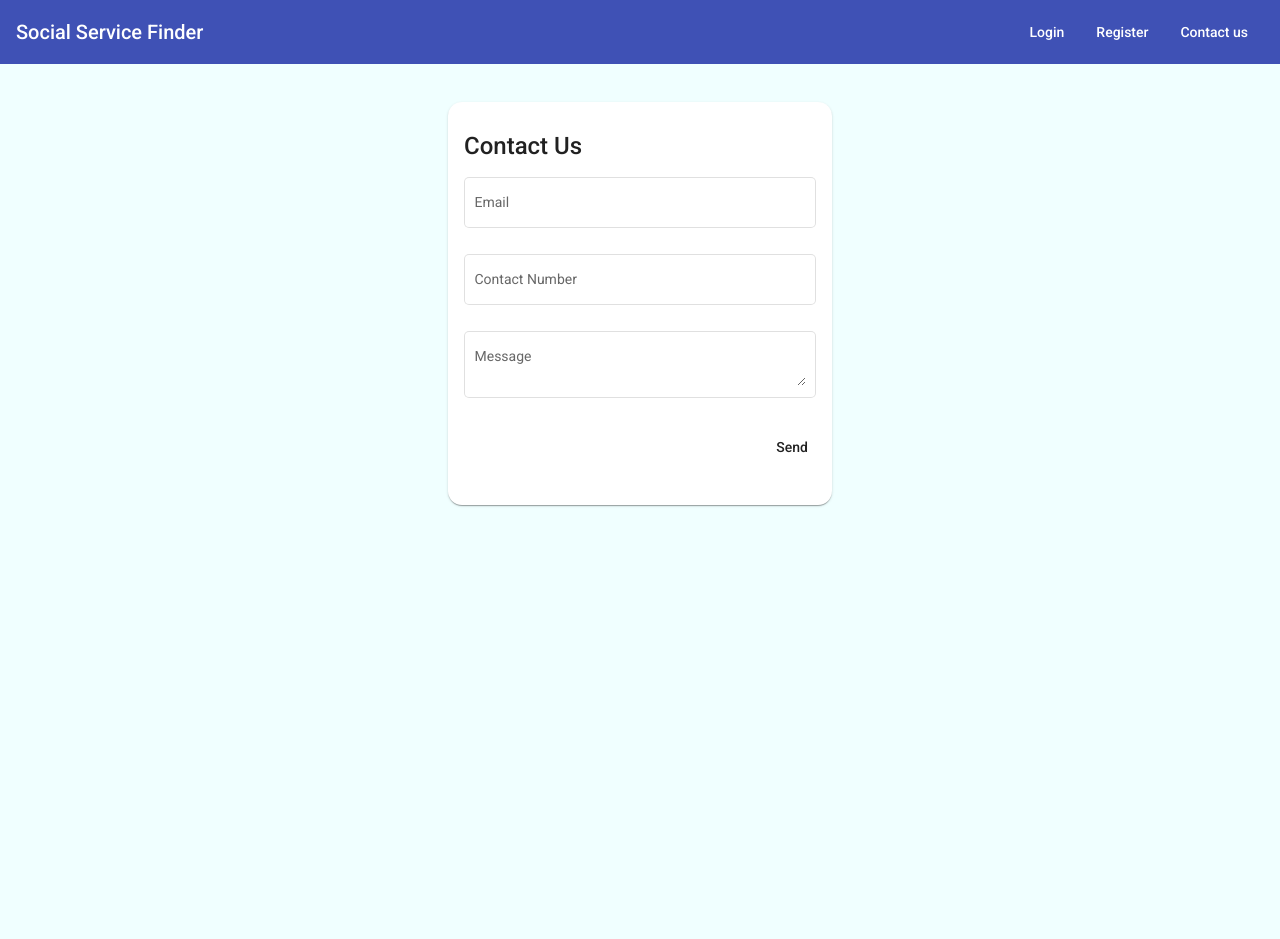
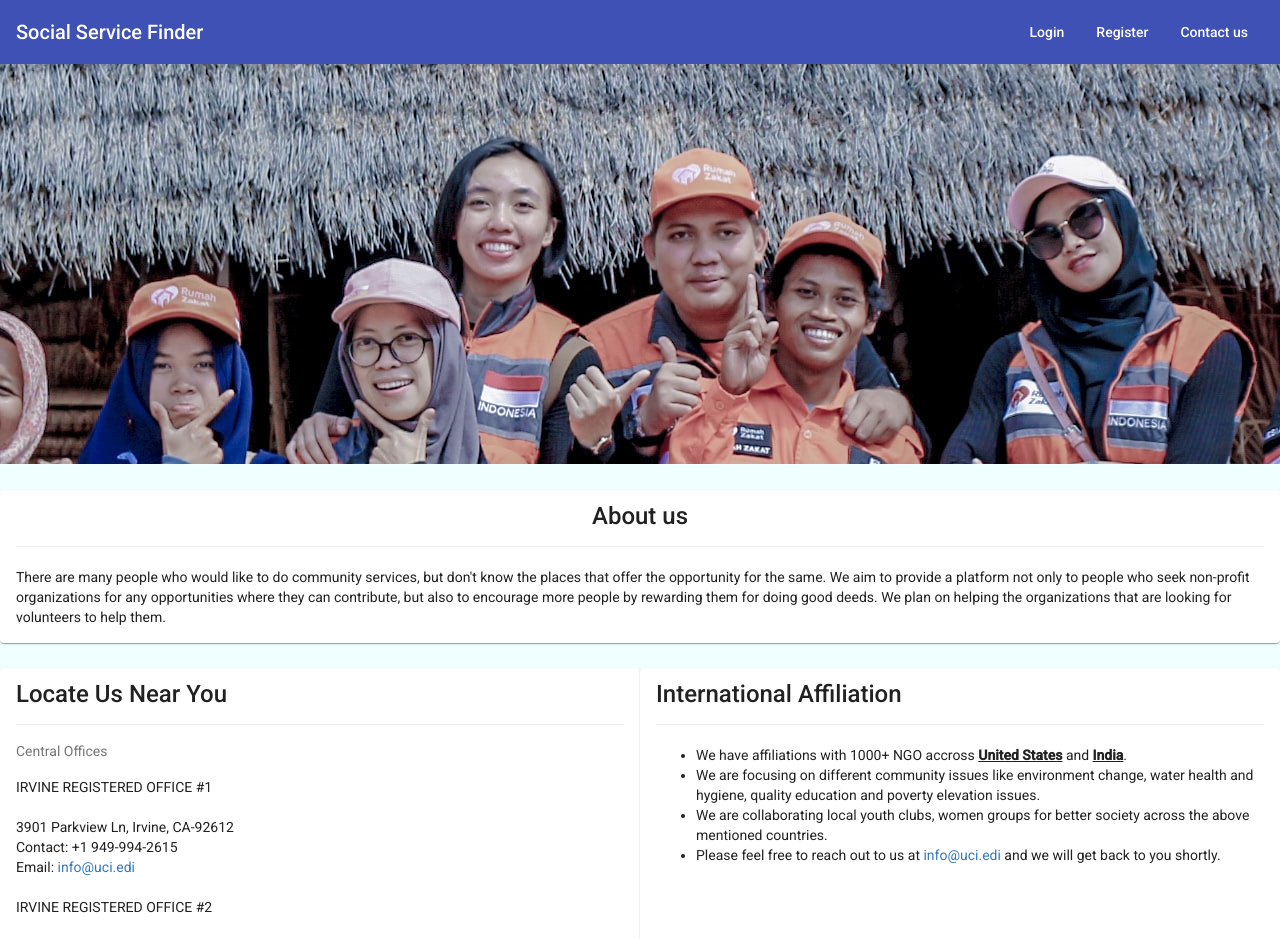
Before and after one commit to tirthct/SocialServiceFinder, an Angular app in the folder socialseriveapp/: page /contact in a window 1280 px wide. Shown: the top 939 px of the page. Before the commit the page ends 800 px from the top, so only its background shows below. Built offline with nearby package versions, Linux system fonts and the light colour scheme.

Commit message:
Contact-Us page done

```diff
--- a/socialseriveapp/src/app/homepage/contactus/contactus.component.css
+++ b/socialseriveapp/src/app/homepage/contactus/contactus.component.css
@@ -3,29 +3,19 @@
     width: 100%;
 }
 
-.form-container{
-    position: relative;
-    margin: auto;
-    width: 30%;
-    border-radius: 1em;
-    margin-top: 3%;
+#bannerimage {
+    width: 100%;
+    background-image: url(../../../assets/contact_us.jpg);
+    height: 50%;
+    background-position: center;
+  }
+
+
+.section-heading{
+    text-align: center;
+
 }
 
-form{
-    position: relative;
-    margin-top: 5%;
+.margin-top-sm{
+    margin-top: 2%;
 }
-mat-card-title{
-    position: relative;
-    padding-top: 5%;
-}
-
-mat-radio-button{
-    position: relative;
-    width: 50%;
-}
-
-#dobForm{
-    position: relative;
-    width: 46%;
-}
--- a/socialseriveapp/src/app/homepage/contactus/contactus.component.html
+++ b/socialseriveapp/src/app/homepage/contactus/contactus.component.html
@@ -1,23 +1,63 @@
-<mat-card class = "form-container">
-    <mat-card-title>Contact Us</mat-card-title>
-    <form method = "post">
-        <mat-form-field appearance="outline" class="form-input-field">
-            <mat-label>Email</mat-label>
-            <input matInput type="text" placeholder="Eg. johndoe@gmail.com" name="email" id="email"
-                [(ngModel)]="email">
-        </mat-form-field><br>
+<body class="mat-body">
+    <div id="bannerimage"></div>
 
-        <mat-form-field appearance="outline" class="form-input-field">
-            <mat-label>Contact Number</mat-label>
-            <input matInput type="number" placeholder="9999999999" name="contactNo" id="contactNo" [(ngModel)]="contactNumber">
-        </mat-form-field><br>
 
-        <mat-form-field appearance="outline" class="form-input-field">
-            <mat-label>Message</mat-label>
-            <textarea matInput type="text" placeholder="Eg. Type your Message" name="message" id="message" [(ngModel)]="message"></textarea>
-        </mat-form-field><br>
-        <mat-card-actions align = "end">
-            <button mat-button name="contactUsBtn" id="contactUsBtn" (click)="contactUs()">Send</button>
-        </mat-card-actions>
-    </form>
-</mat-card>
+    <mat-card class="margin-top-sm">
+        <mat-card-title class="section-heading">
+            About us
+        </mat-card-title>
+        <hr/>
+        <mat-card-content>
+            There are many people who would like to do community services, but don't know the places that
+						offer the
+						opportunity for the same. We aim to provide a platform not only to people who seek non-profit
+						organizations for any opportunities where they can contribute, but also to encourage more people
+						by
+						rewarding them for doing good deeds. We plan on helping the organizations that are looking for
+						volunteers to help them.
+        </mat-card-content>
+    </mat-card>
+
+    <div style="display: flex;" class="margin-top-sm">
+        <mat-card style="flex: 1 1;">
+            <mat-card-title>
+                Locate Us Near You
+            </mat-card-title>
+            <hr/>
+            <mat-card-subtitle>
+                Central Offices
+            </mat-card-subtitle>
+            <mat-card-content>
+                IRVINE REGISTERED OFFICE #1  <br/>
+                <br/>
+                3901 Parkview Ln,
+                Irvine, CA-92612<br/>
+                Contact: +1 949-994-2615<br/>
+                Email: <a>info@uci.edi</a>
+
+                <br/>
+                <br/>
+                IRVINE REGISTERED OFFICE #2  <br/>
+                <br/>
+                3901 Parkview Ln
+                Irvine, CA-92612<br/>
+                Contact: +1 949-994-2615<br/>
+                Email: <a>info@uci.edi</a>
+            </mat-card-content>
+        </mat-card>
+        <mat-card style="flex: 1 1;">
+            <mat-card-title>
+                International Affiliation
+            </mat-card-title>
+            <hr/>
+            <mat-card-content>
+                <ul>
+                    <li>We have affiliations with 1000+ NGO accross <u><strong>United States</strong></u> and <u><strong>India</strong></u>.</li>
+                    <li>We are focusing on different community issues like environment change, water health and hygiene, quality education and poverty elevation issues.</li>
+                    <li>We are collaborating local youth clubs, women groups for better society across the above mentioned countries.</li>
+                    <li>Please feel free to reach out to us at <a>info@uci.edi</a> and we will get back to you shortly.</li>
+                </ul>
+            </mat-card-content>
+        </mat-card>
+    </div>
+</body>
--- a/socialseriveapp/src/app/homepage/contactus/contactus.component.ts
+++ b/socialseriveapp/src/app/homepage/contactus/contactus.component.ts
@@ -16,22 +16,8 @@ import {
   styleUrls: ['./contactus.component.css']
 })
 export class ContactusComponent implements OnInit {
-  email : string = "";
-  contactNumber : string = "";
-  contactUsObject!: ContactUs;
-  message : string = "";
-  horizontalPosition: MatSnackBarHorizontalPosition = 'center';
-  verticalPosition: MatSnackBarVerticalPosition = 'top';
 
-  constructor(private loginserviceService: LoginserviceService,
-    private dashboardService: DashboardService,
-    private router: Router,
-    private _snackBar: MatSnackBar) { }
-
-  contactUs() : void {
-    console.log("Reached here");
-  }
-
+  constructor() { }
   ngOnInit(): void {
   }
 }
```
Also changed, not shown: socialseriveapp/src/assets/contact_us.jpg (added).
